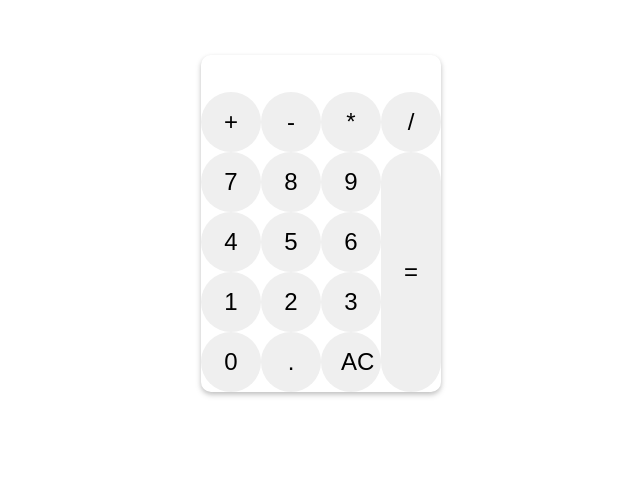
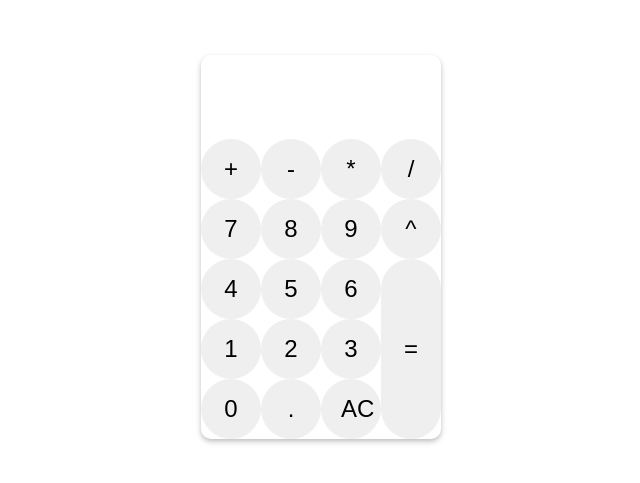
Before and after one commit to RespectWood/Calculator, a website built with webpack: page static/index.html in a window 1280 px wide. Shown: the part 153-636 px from the top of the page, without its empty margins (319-959 px from the left). Built offline with nearby package versions, Linux system fonts and the light colour scheme.

Commit message:
fixed: display bug add: powerof math

```diff
--- a/src/index.ts
+++ b/src/index.ts
@@ -1,12 +1,10 @@
-import { add, divide, multiply, subtract } from "./math";
+import { add, divide, multiply, powerOf, subtract } from "./math";
 
 const displayEL = document.getElementById("display") as HTMLOutputElement;
 const clearBtn = document.getElementById("clear");
 const numberBtns = document.querySelectorAll(".numbers");
 const operateBtns = document.querySelectorAll(".operators");
 const enterBtn = document.getElementById("enter");
-
-console.log(numberBtns);
 
 // execute math operation
 function operate(operator: any, a: number, b: number) {
@@ -21,6 +19,9 @@ function operate(operator: any, a: number, b: number) {
   }
   if (operator === "/") {
     return divide(a, b);
+  }
+  if (operator === "^") {
+    return powerOf(a, b);
   }
 }
 
@@ -68,6 +69,7 @@ numberBtns?.forEach((btn) => {
     }
     console.log(clickedNumber);
   });
+});
 
 operateBtns.forEach((btn) => {
   btn.addEventListener("click", (e) => {
@@ -75,7 +77,6 @@ numberBtns?.forEach((btn) => {
     displayEL.value += (e.target as HTMLButtonElement).value;
     console.log(operatorChoice);
     isOperatorClicked = true;
-    });
   });
 });
 
--- a/src/math.ts
+++ b/src/math.ts
@@ -1,27 +1,21 @@
-
 export function add(a: number, b: number) {
-    return a + b
+  return a + b;
 }
 
-export function subtract(a: number, b: number){
-    return a - b;
+export function subtract(a: number, b: number) {
+  return a - b;
 }
 
-export function multiply(a: number, b: number){
-    return a * b;
+export function multiply(a: number, b: number) {
+  return a * b;
 }
-export function divide(a: number, b: number){
-    return a / b;
+export function divide(a: number, b: number) {
+  return a / b;
 }
 
-
-
-
-
-
-
-
-
+export function powerOf(a: number, b: number) {
+  return Math.pow(a, b);
+}
 
 // let sum = a[0]
 // for (let i = 1; i < a.length; i++){
--- a/static/index.html
+++ b/static/index.html
@@ -20,6 +20,7 @@
                 <button value="7" class="numbers">7</button>
                 <button value="8" class="numbers">8</button>
                 <button value="9" class="numbers">9</button>
+                <button id="power" class="operators" value="^">^</button>
                 <button value="4" class="numbers">4</button>
                 <button value="5" class="numbers">5</button>
                 <button value="6" class="numbers">6</button>
--- a/static/style.css
+++ b/static/style.css
@@ -15,8 +15,10 @@ body{
     }
 
     #display {
+        display: block;
         font-size: 2rem;
         text-align: end;
+        min-height: 76px;
         color: hsl(202, 11%, 29%);; /* text color */
         padding-block-start: 0.25rem;
         padding-block-end: 0.25rem;
@@ -40,14 +42,14 @@ body{
 
     block-size: 60px;
 
-    border-radius: 40px;
+    border-radius: 50px;
 }
 
 
 
 #enter{
     grid-column: 4 / 5; /* Start at column #4 and end at column #5 (the very right edge). */
-    grid-row: 2 / span 6; /* Start at row #2 and span 4 rows */
+    grid-row: 3 / span 4; /* Start at row #2 and span 4 rows */
     height: auto;
 
 }
```
Lines whose indentation alone changed are shown as unchanged.
